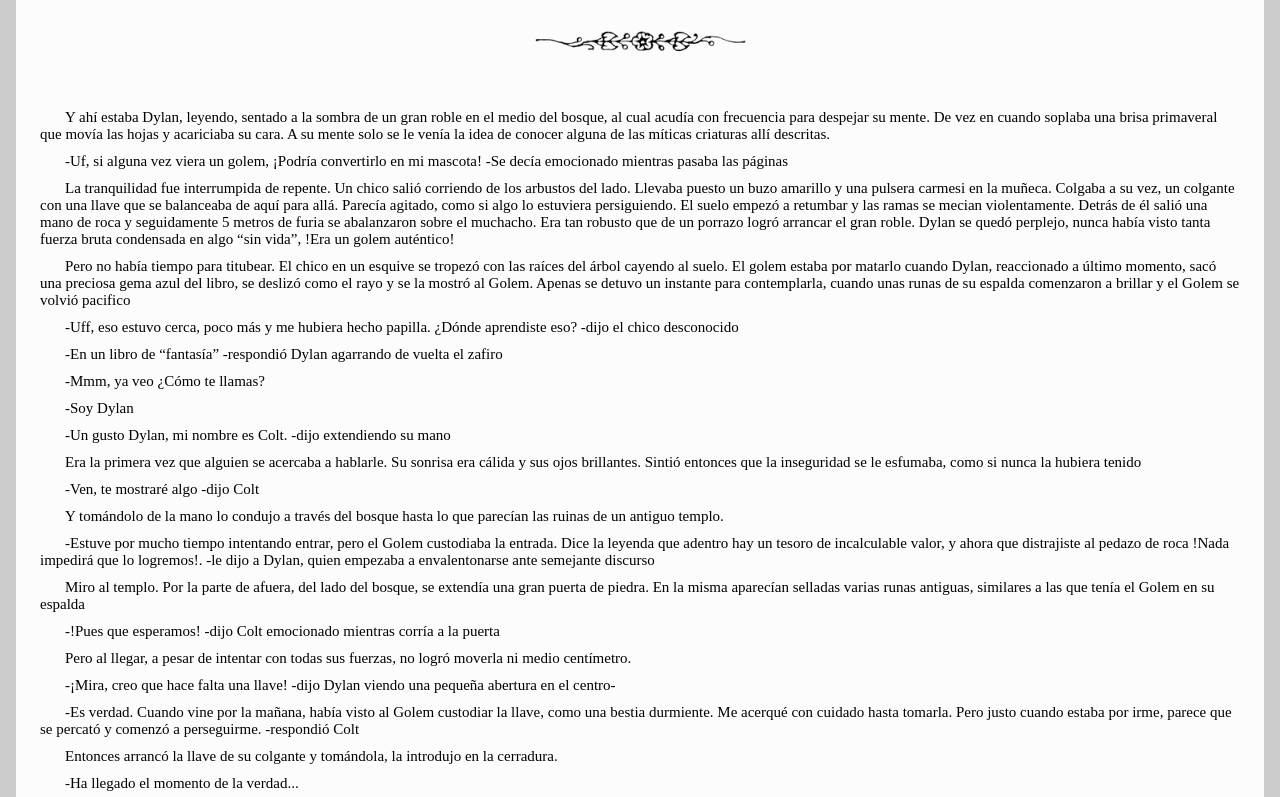
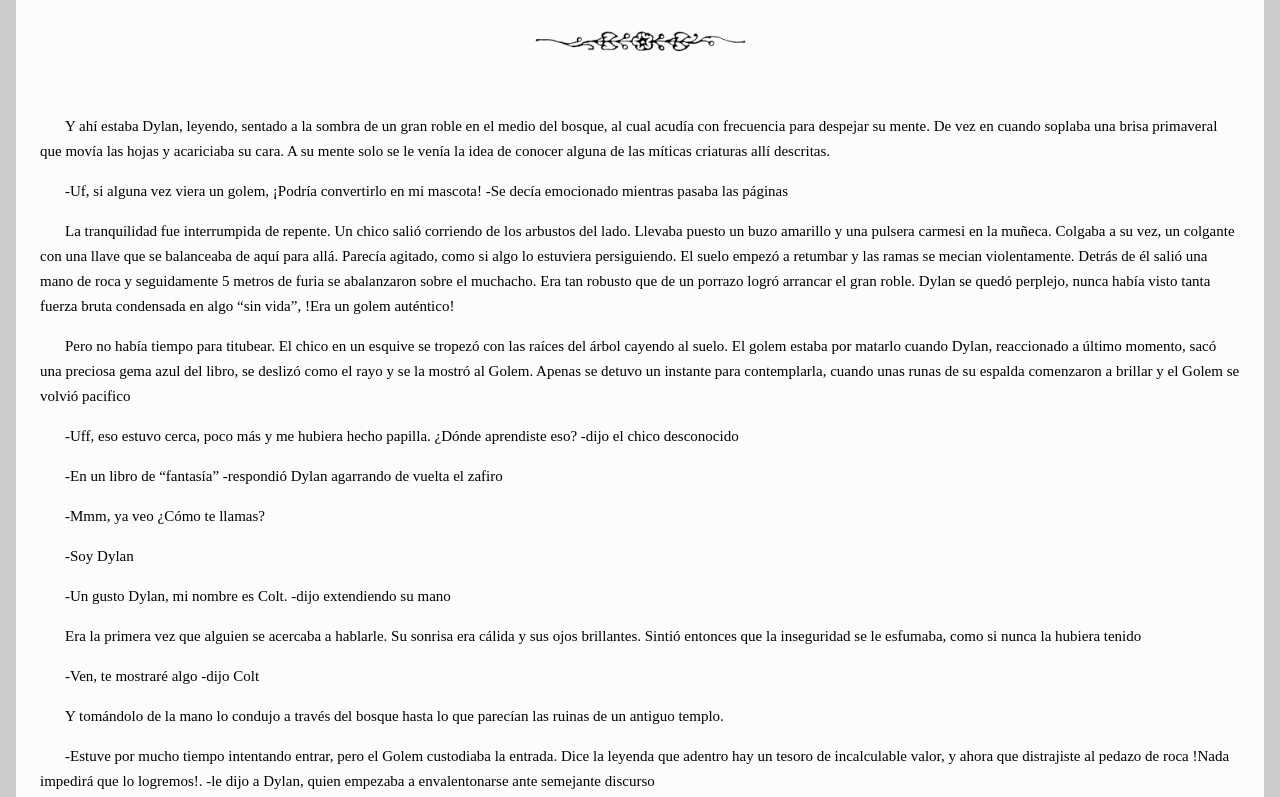
Before and after one commit to LucasFabiani/elgrantesoro, a plain HTML site: page index.html in a window 1280 px wide. Shown: the part 1819-2616 px from the top of the page. Drawn offline with Linux system fonts and the light colour scheme.

Commit message:
Update styles.css

```diff
--- a/styles.css
+++ b/styles.css
@@ -35,7 +35,8 @@ body {
 
 .text-box{
     font-size: 15px;
-    margin-bottom: 10px;
+    margin-bottom: 15px;
+    line-height : 25px;
 }
 
 .text-box:first-letter {
```
